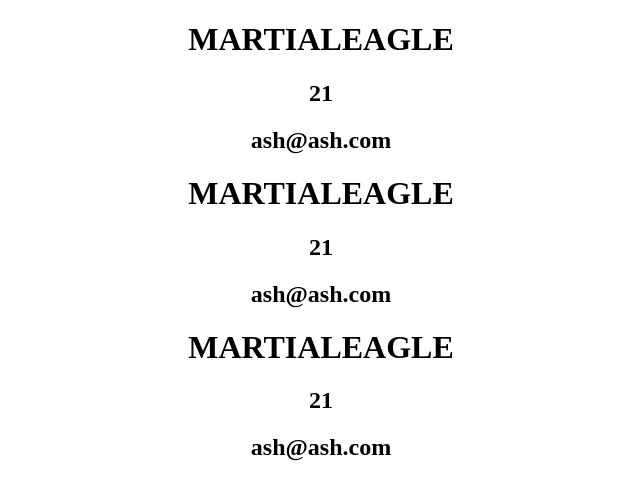
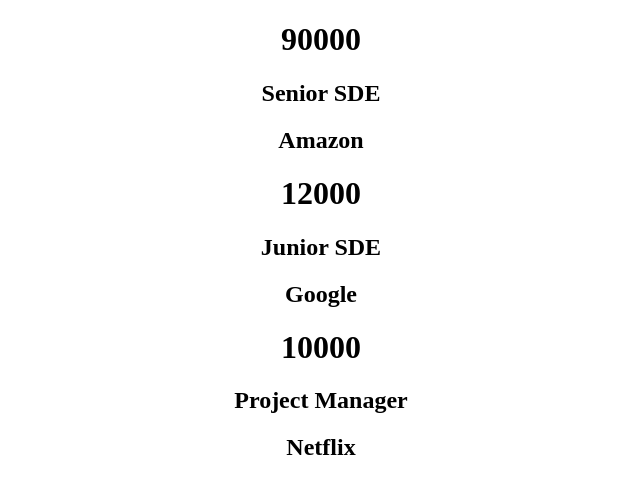
Before and after one commit to AshwanthramKL/react-notes, a React (Create React App) app: page / in a window 1280 px wide. Shown: the top 500 px of the page, without its empty margins (319-959 px from the left). Built offline with nearby package versions, Linux system fonts and the light colour scheme.

Commit message:
added props and completed first exercise

```diff
--- a/src/App.js
+++ b/src/App.js
@@ -1,25 +1,23 @@
 import "./App.css";
-
+// Exercise 1
 function App() {
-
   return (
     <div className="App">
-      <User/>
-      <User/>
-      <User/>
+      <Job salary={90000} position="Senior SDE" company="Amazon" />
+      <Job salary={12000} position="Junior SDE" company="Google" />
+      <Job salary={10000} position="Project Manager" company="Netflix" />
     </div>
   );
 }
 
-
-
-const User = () => {
+const Job = (props) => {
   return (
     <div>
-      <h1>MARTIALEAGLE</h1>
-      <h2>21</h2>
-      <h2>ash@ash.com</h2>
+      <h1>{props.salary}</h1>
+      <h2>{props.position}</h2>
+      <h2>{props.company}</h2>
     </div>
   );
 };
+
 export default App;
```
Also changed, not shown: 1 other file (tests, documents, lock files or other folders).
